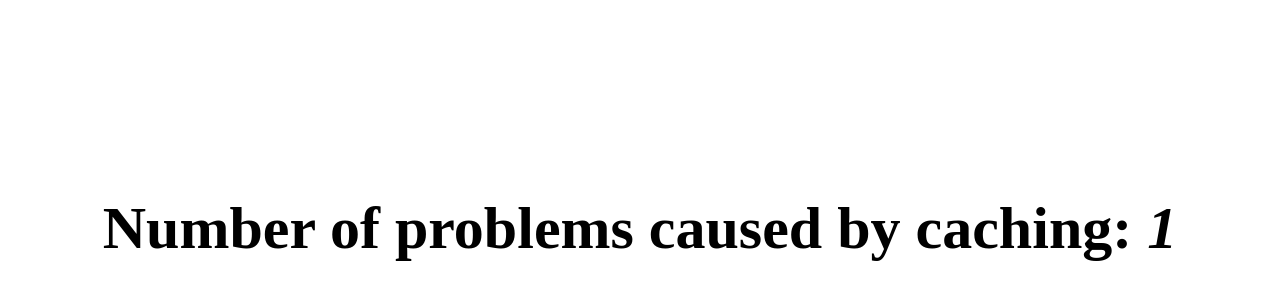
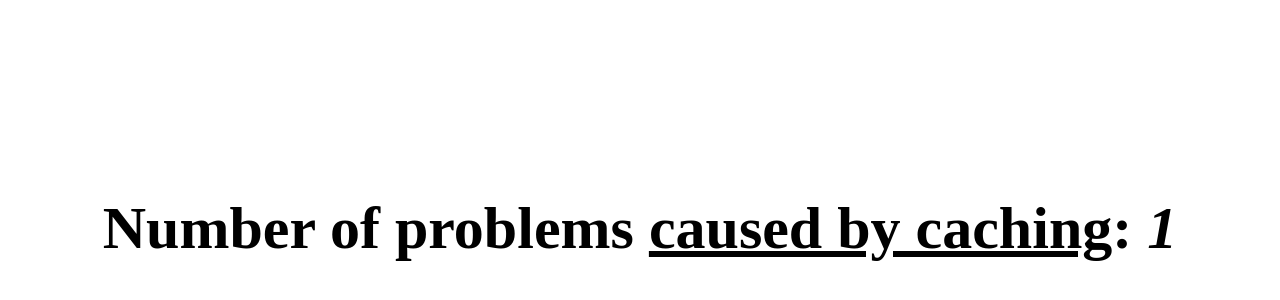
Before and after one commit to nussjustin/caching.urandom.sh, a plain HTML site: page index.html in a window 1280 px wide. Shown: the part 172-472 px from the top of the page. Drawn offline with Linux system fonts and the light colour scheme.

Commit message:
Add link

```diff
--- a/index.html
+++ b/index.html
@@ -12,5 +12,8 @@
 
         font-size: 30px;
     }
+    a {
+        color: inherit;
+    }
 </style>
-<h1>Number of problems caused by caching: <i>1</i></h1>
+<h1>Number of problems <a href="https://shouldiblamecaching.com/">caused by caching</a>: <i>1</i></h1>
```
